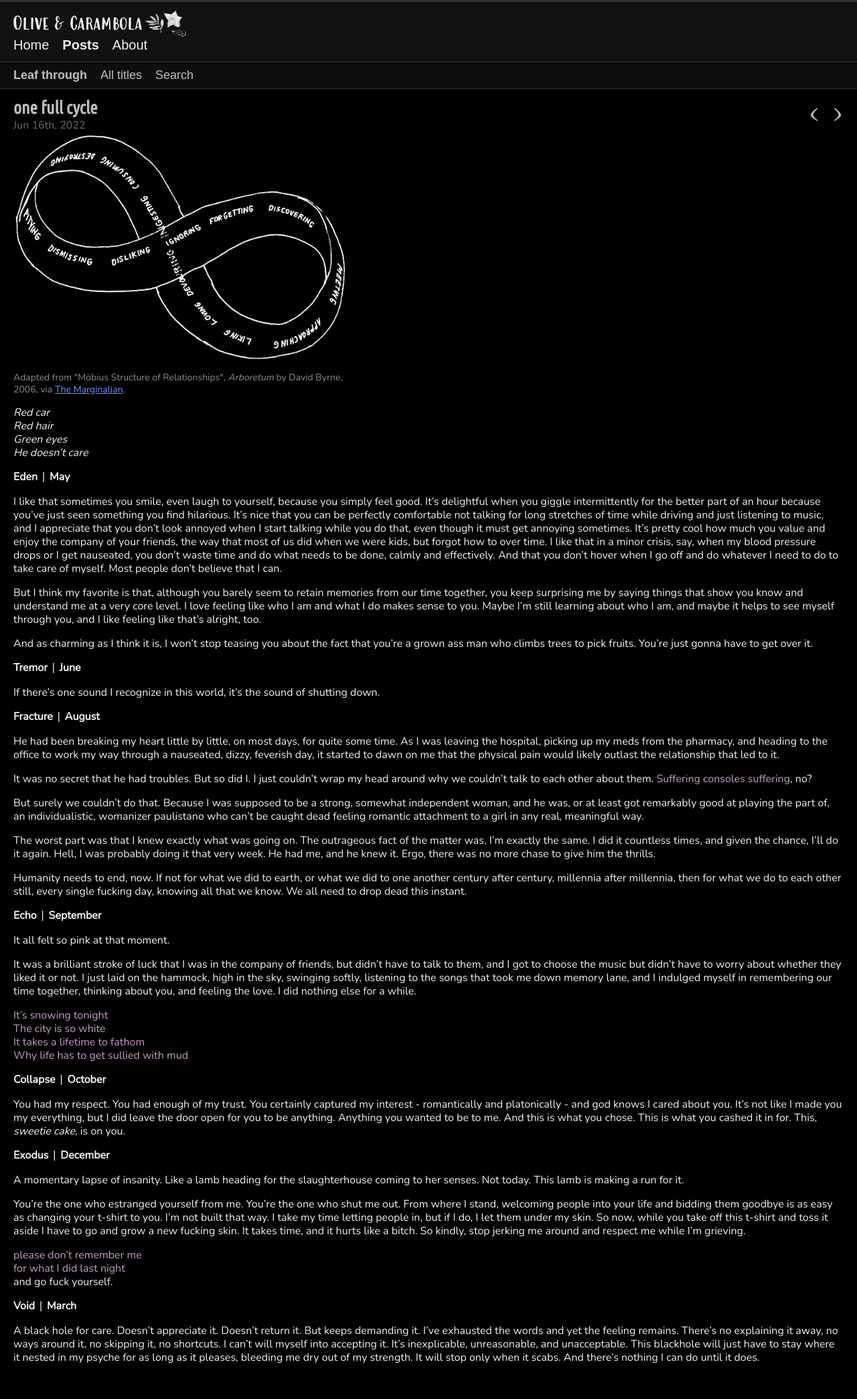
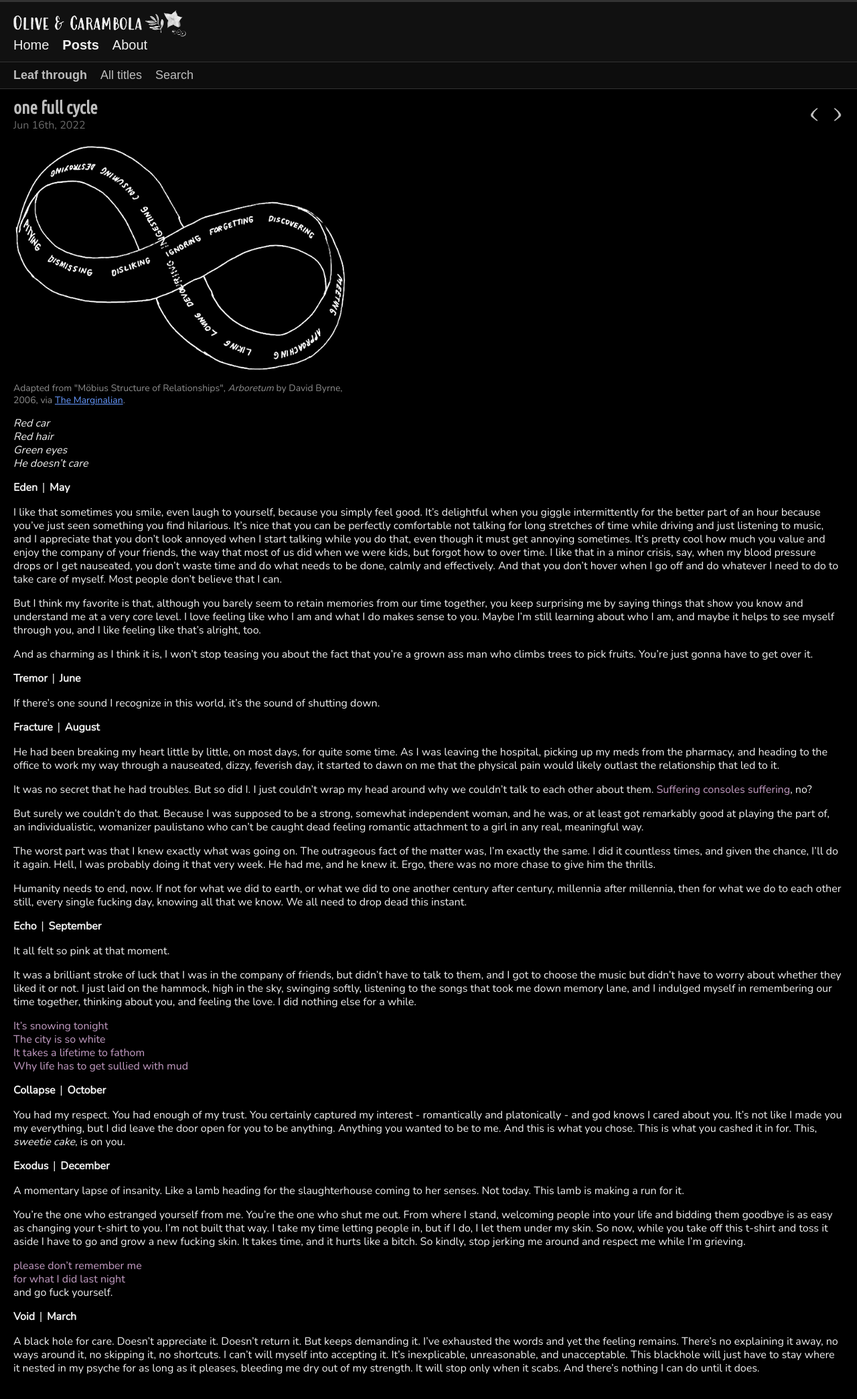
Before and after one commit to olivecarambola/logbook, a Jekyll site: the page built from _posts/2022-06-16-onefullcycle.md, in a window 1280 px wide. Shown: the whole page at 67% size. Built offline with Jekyll 4.4.1, drawn with Linux system fonts in a browser that asks for light colours; some web fonts are replaced.

Commit message:
Update 2022-06-16-onefullcycle.md

```diff
--- a/_posts/2022-06-16-onefullcycle.md
+++ b/_posts/2022-06-16-onefullcycle.md
@@ -13,7 +13,7 @@ imgcount_original: 0
 imgcount_credited: 1
 ---
 
-<div style="max-width: 500px; width: 100%; margin-bottom: 1em;">
+<div style="max-width: 500px; width: 100%; margin-top: 1em; margin-bottom: 1em;">
   <img src="{{ '/assets/images/220616_cycle.png' | relative_url }}" alt="relationship cycle" style="width: 100%; height: auto; display: block; margin-bottom: 0.3em;">
   <div class="text-body-credit">Adapted from "Möbius Structure of Relationships", <em>Arboretum</em> by David Byrne, 2006, via <a href="https://www.themarginalian.org/2013/01/18/david-byrne-arboretum/">The Marginalian</a>.</div>
 </div>
```
